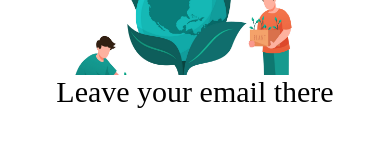
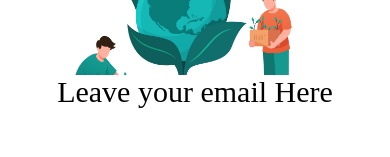
Before and after one commit to MuhammadTalha776932/FindMyKids, a React Native app: screen / in a window 390 px wide. Shown: the top 157 px of the page. Built offline with nearby package versions, Linux system fonts and the light colour scheme.

Commit message:
update the ParentRegister changed the Image and remove some text

```diff
--- a/component/ParentRegister.tsx
+++ b/component/ParentRegister.tsx
@@ -17,7 +17,7 @@ const ParentRegister = ():JSX.Element=>{
                      fontFamily:"SemiBold",
                      alignSelf:"center",
                  }}
-                >Leave your email there</Text>
+                >Leave your email Here</Text>
 
                 <View style={{
                     flexDirection:"row",
```
